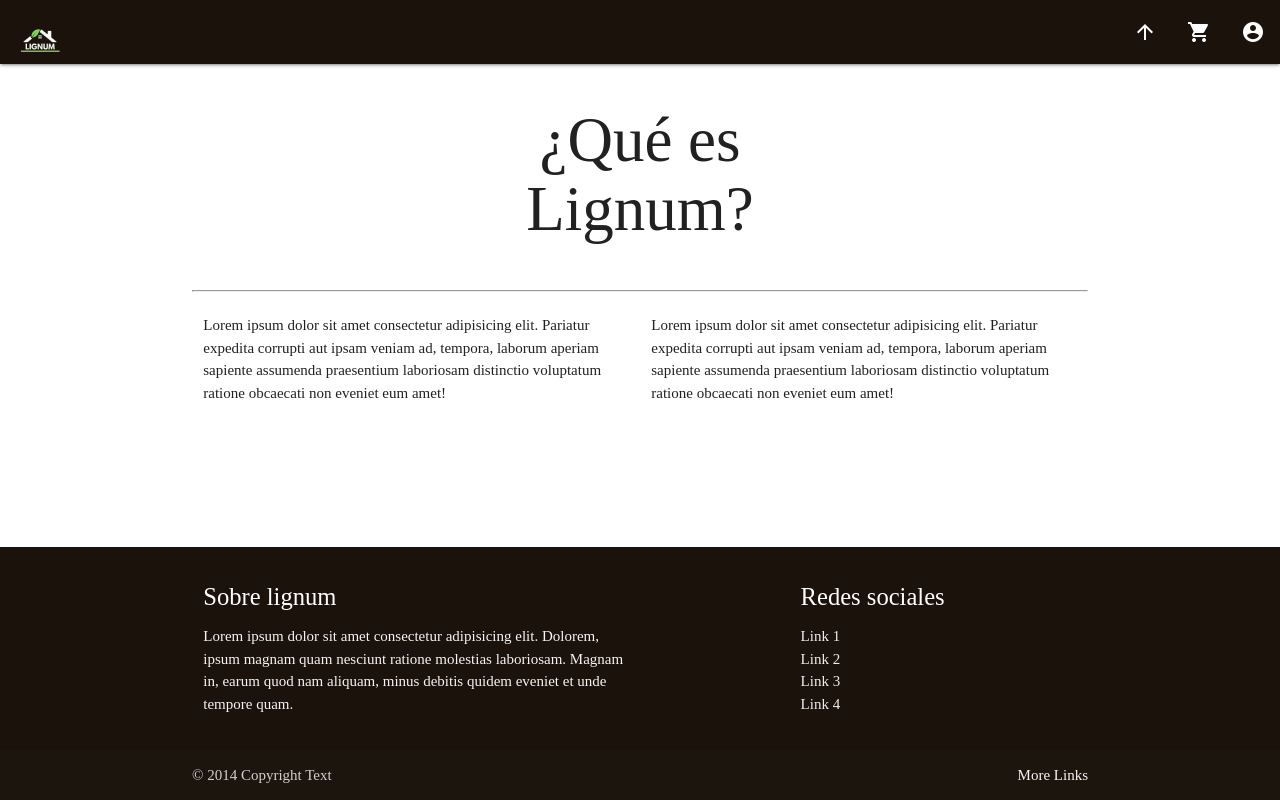
After one commit to ryukomvp/lignum, a PHP site: page /views/public/about-us.html in a window 1280 px wide. The commit adds this page. Run offline with PHP 8.4, Linux system fonts and the light colour scheme.

Commit message:
Cambios  en interfaces

```diff
--- /dev/null
+++ b/resources/css/about-us.css
@@ -0,0 +1,22 @@
+body{
+    font-family: 'Times New Roman', Times, serif;
+    display: flex;
+    min-height: 100vh;
+    flex-direction: column;
+}
+
+main {
+    flex: 1 0 auto;
+  }
+
+.nav-wrapper, .page-footer{
+    background-color: #1a120b;
+}
+
+.titulo{
+    text-align: center;
+}
+
+.logo{
+    text-align: center;
+}
--- /dev/null
+++ b/views/public/about-us.html
@@ -0,0 +1,76 @@
+<!DOCTYPE html>
+<html>
+  <head>
+    <!--Import Google Icon Font-->
+    <link href="https://fonts.googleapis.com/icon?family=Material+Icons" rel="stylesheet">
+    <!--Import materialize.css-->
+    <link type="text/css" rel="stylesheet" href="/resources/css/materialize.min.css"  media="screen,projection"/>
+    <link type="text/css" rel="stylesheet" href="/resources/css/about-us.css"  media="screen,projection"/>
+
+    <!--Let browser know website is optimized for mobile-->
+    <meta name="viewport" content="width=device-width, initial-scale=1.0"/>
+  </head>
+
+  <body>
+    <header>
+        <div class="navbar-fixed">
+            <nav>
+                <div class="nav-wrapper">
+                  <a href="#" class="brand-logo"><img src="/resources/img/2.png" alt="" width="80px" height="80px"></a>
+                  <ul id="nav-mobile" class="right hide-on-med-and-down">
+                    <li><a href="#" class="tooltipped" data-position="bottom" data-tooltip="Inicio de la página"><i class="material-icons">arrow_upward</i></a></li>
+                    <li><a href="shopping_cart.html" class="tooltipped" data-position="bottom" data-tooltip="Carrito de compras"><i class="material-icons">shopping_cart</i></a></li>
+                    <li><a href="login.html" class="tooltipped" data-position="bottom" data-tooltip="Perfil del usuario"><i class="material-icons">account_circle</i></a></li>
+                  </ul>
+                </div>
+              </nav>
+        </div>
+    </header>
+    <main>
+        <div class="container">
+            <div class="row">
+                <div class="col s12 m6 offset-m3">
+                    <h1 class="titulo">¿Qué es Lignum?</h1>
+                </div>
+            </div>
+            <hr>
+            <div class="row">
+                <div class="col s12 m6 texto-1">
+                    <p>Lorem ipsum dolor sit amet consectetur adipisicing elit. Pariatur expedita corrupti aut ipsam veniam ad, tempora, laborum aperiam sapiente assumenda praesentium laboriosam distinctio voluptatum ratione obcaecati non eveniet eum amet!</p>
+                </div>
+                <div class="col s12 m6 texto-2">
+                    <p>Lorem ipsum dolor sit amet consectetur adipisicing elit. Pariatur expedita corrupti aut ipsam veniam ad, tempora, laborum aperiam sapiente assumenda praesentium laboriosam distinctio voluptatum ratione obcaecati non eveniet eum amet!</p>
+                </div>
+            </div>
+        </div>
+    </main>
+    <footer class="page-footer">
+        <div class="container">
+          <div class="row">
+            <div class="col l6 s12">
+              <h5 class="white-text">Sobre lignum</h5>
+              <p class="grey-text text-lighten-4">Lorem ipsum dolor sit amet consectetur adipisicing elit. Dolorem, ipsum magnam quam nesciunt ratione molestias laboriosam. Magnam in, earum quod nam aliquam, minus debitis quidem eveniet et unde tempore quam.</p>
+            </div>
+            <div class="col l4 offset-l2 s12">
+              <h5 class="white-text">Redes sociales</h5>
+              <ul>
+                <li><a class="grey-text text-lighten-3" href="https://www.instagram.com/dnlhernandez_" target="_blank">Link 1</a></li>
+                <li><a class="grey-text text-lighten-3" href="https://www.instagram.com/dnlhernandez_" target="_blank">Link 2</a></li>
+                <li><a class="grey-text text-lighten-3" href="https://www.instagram.com/dnlhernandez_" target="_blank"">Link 3</a></li>
+                <li><a class="grey-text text-lighten-3" href="https://www.instagram.com/dnlhernandez_" target="_blank"">Link 4</a></li>
+              </ul>
+            </div>
+          </div>
+        </div>
+        <div class="footer-copyright">
+          <div class="container">
+          © 2014 Copyright Text
+          <a class="grey-text text-lighten-4 right" href="https://www.instagram.com/dnlhernandez_" target="_blank">More Links</a>
+          </div>
+        </div>
+    </footer>
+    <!--JavaScript at end of body for optimized loading-->
+    <script type="text/javascript" src="/js/materialize.min.js"></script>
+    <script type="text/javascript" src="/js/inicializar.js"></script>
+  </body>
+</html>
```
Also changed, not shown: resources/css/login.css (+9 -22 lines), resources/css/loginviejo.css (added, +65 -0 lines), views/public/login.html (+23 -23 lines), views/public/loginviejo.html (added, +62 -0 lines), resources/css/public.css (added).
